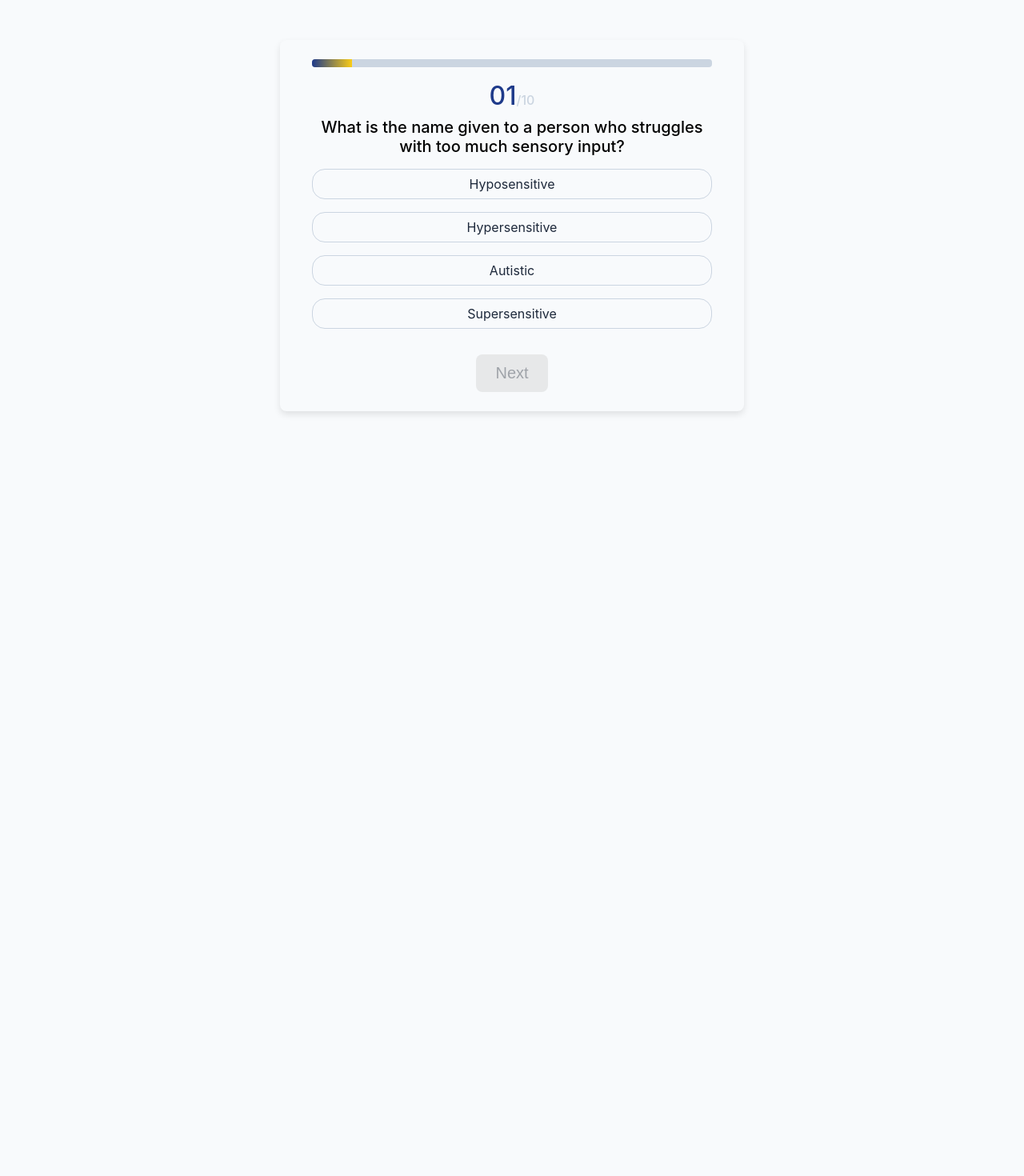
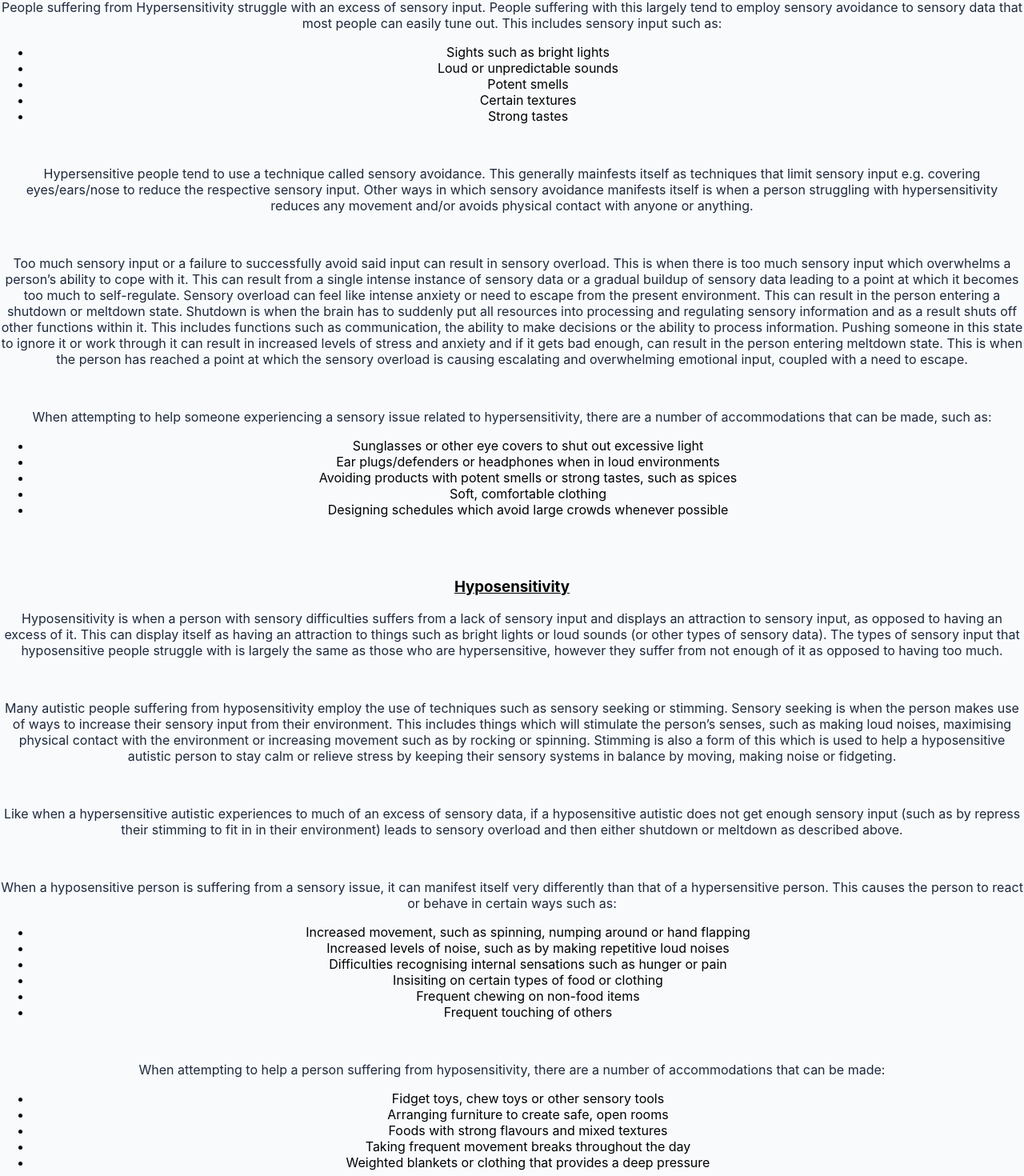
Before and after one commit to Alycats/Unheard_Voice_TeamProject, a React (Create React App) app in the folder unheard-voices/: page /sensory in a window 1280 px wide. Shown: the part 398-1868 px from the top of the page at 80% size. Before the commit the page ends 1080 px from the top, so only its background shows below. Built offline with nearby package versions, Linux system fonts and the light colour scheme.

Commit message:
Added content for sensory page

```diff
--- a/unheard-voices/src/pages/Sensory.js
+++ b/unheard-voices/src/pages/Sensory.js
@@ -60,6 +60,116 @@ function Sensory() {
       <h1>Sensory Challenges and Autism</h1>
       <p>Learn about the sensory processing challenges that many individuals with autism face and how to address them.</p>
 
+      <p>Sensory Difficulties in people with autism fall into two categories: Hypersensitivity and Hyposensitivity</p>
+
+      <br></br>
+
+      <h3><u>Hypersensitivity</u></h3>
+
+      <p>People suffering from Hypersensitivity struggle with an excess of sensory input. People suffering with this largely tend
+        to employ sensory avoidance to sensory data that most people can easily tune out. This includes sensory input such as:
+      </p>
+
+      <ul>
+        <li>Sights such as bright lights</li>
+        <li>Loud or unpredictable sounds</li>
+        <li>Potent smells</li>
+        <li>Certain textures</li>
+        <li>Strong tastes</li>
+      </ul>
+
+      <br></br>
+
+      <p>Hypersensitive people tend to use a technique called sensory avoidance. This generally mainfests itself as techniques
+        that limit sensory input e.g. covering eyes/ears/nose to reduce the respective sensory input. Other ways in which sensory
+        avoidance manifests itself is when a person struggling with hypersensitivity reduces any movement and/or avoids physical
+        contact with anyone or anything.
+      </p>
+
+      <br></br>
+
+      <p>Too much sensory input or a failure to successfully avoid said input can result in sensory overload. This is when there is too
+        much sensory input which overwhelms a person’s ability to cope with it. This can result from a single intense instance of
+        sensory data or a gradual buildup of sensory data leading to a point at which it becomes too much to self-regulate. Sensory
+        overload can feel like intense anxiety or need to escape from the present environment. This can result in the person entering a
+        shutdown or meltdown state. Shutdown is when the brain has to suddenly put all resources into processing and regulating sensory
+        information and as a result shuts off other functions within it. This includes functions such as communication, the ability to
+        make decisions or the ability to process information. Pushing someone in this state to ignore it or work through it can result
+        in increased levels of stress and anxiety and if it gets bad enough, can result in the person entering meltdown state. This is
+        when the person has reached a point at which the sensory overload is causing escalating and overwhelming emotional input,
+        coupled with a need to escape.
+      </p>
+
+      <br></br>
+
+      <p>When attempting to help someone experiencing a sensory issue related to hypersensitivity, there are a number of accommodations
+        that can be made, such as:
+      </p>
+
+      <ul>
+        <li>Sunglasses or other eye covers to shut out excessive light</li>
+        <li>Ear plugs/defenders or headphones when in loud environments</li>
+        <li>Avoiding products with potent smells or strong tastes, such as spices</li>
+        <li>Soft, comfortable clothing</li>
+        <li>Designing schedules which avoid large crowds whenever possible</li>
+      </ul>
+
+      <br></br>
+      <br></br>
+
+      <h3><u>Hyposensitivity</u></h3>
+
+      <p>Hyposensitivity is when a person with sensory difficulties suffers from a lack of sensory input and displays an attraction to
+        sensory input, as opposed to having an excess of it. This can display itself as having an attraction to things such as bright
+        lights or loud sounds (or other types of sensory data). The types of sensory input that hyposensitive people struggle with is
+        largely the same as those who are hypersensitive, however they suffer from not enough of it as opposed to having too much.</p>
+
+      <br></br>
+
+      <p>Many autistic people suffering from hyposensitivity employ the use of techniques such as sensory seeking or stimming. Sensory
+        seeking is when the person makes use of ways to increase their sensory input from their environment. This includes things which
+        will stimulate the person’s senses, such as making loud noises, maximising physical contact with the environment or increasing
+        movement such as by rocking or spinning. Stimming is also a form of this which is used to help a hyposensitive autistic person
+        to stay calm or relieve stress by keeping their sensory systems in balance by moving, making noise or fidgeting.</p>
+
+      <br></br>
+
+      <p>Like when a hypersensitive autistic experiences to much of an excess of sensory data, if a hyposensitive autistic does not get
+        enough sensory input (such as by repress their stimming to fit in in their environment) leads to sensory overload and then
+        either shutdown or meltdown as described above.</p>
+
+      <br></br>
+
+      <p>When a hyposensitive person is suffering from a sensory issue, it can manifest itself very differently than that of a
+        hypersensitive person. This causes the person to react or behave in certain ways such as:</p>
+
+      <ul>
+        <li>Increased movement, such as spinning, numping around or hand flapping</li>
+        <li>Increased levels of noise, such as by making repetitive loud noises</li>
+        <li>Difficulties recognising internal sensations such as hunger or pain</li>
+        <li>Insisiting on certain types of food or clothing</li>
+        <li>Frequent chewing on non-food items</li>
+        <li>Frequent touching of others</li>
+      </ul>
+
+      <br></br>
+
+      <p>When attempting to help a person suffering from hyposensitivity, there are a number of accommodations that can be made:</p>
+
+      <ul>
+        <li>Fidget toys, chew toys or other sensory tools</li>
+        <li>Arranging furniture to create safe, open rooms</li>
+        <li>Foods with strong flavours and mixed textures</li>
+        <li>Taking frequent movement breaks throughout the day</li>
+        <li>Weighted blankets or clothing that provides a deep pressure</li>
+      </ul>
+
+      <br></br>
+      <br></br>
+      <br></br>
+
+      <p>Now let's see how much you learned:</p>
+
       <Quiz questions={sensoryQuestions} />
     </div>
   );
```
